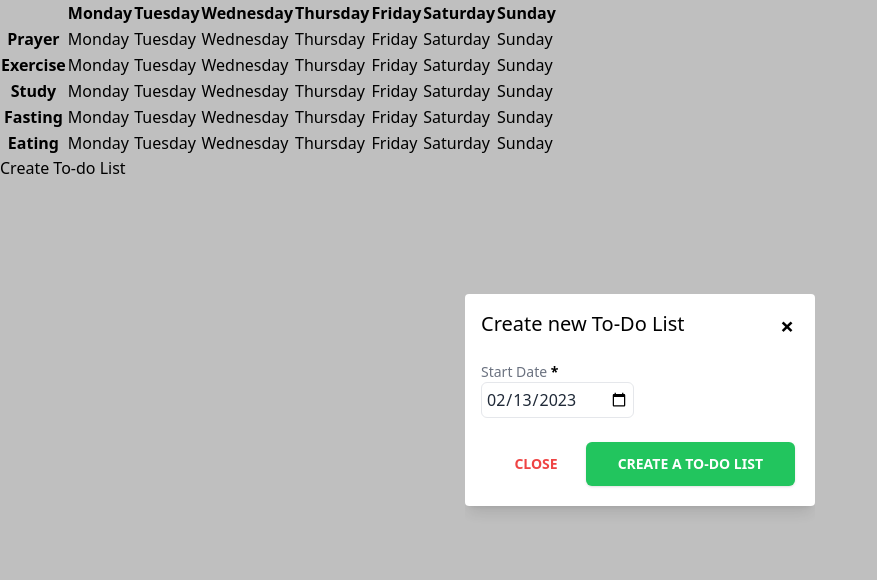
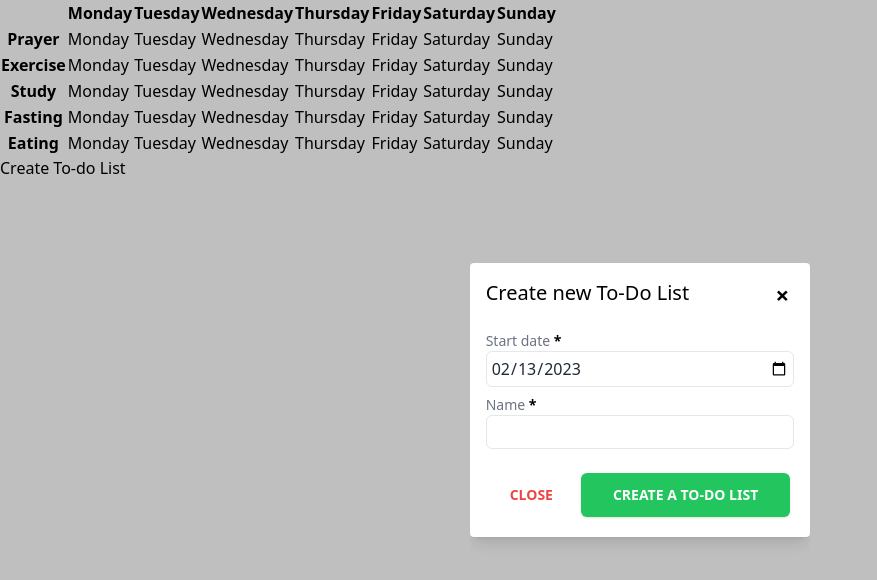
Before and after one commit to ahmed-srk/todo-app, a React (Create React App) app: page / in a window 1280 px wide. Both pictures are taken after a click on the button "Create To-do List". Shown: the top 580 px of the page, without its empty margins (0-877 px from the left). Built offline with nearby package versions, Linux system fonts and the light colour scheme.

Commit message:
created a custom form input
This custom form input will be used generally by any input when used in a form

```diff
--- a/src/AddListForm.js
+++ b/src/AddListForm.js
@@ -1,18 +1,31 @@
 import React from "react"
-import { styleClass } from "./FormComponents"
+import { CustomInput } from "./FormComponents"
 
-export function AddListForm({toDoList, setToDoList, errorMsg}){
-    function handleChange(event){
-        const {name, value} = event.target
-        setToDoList((prev) => ({...prev, [name]: value}))
+export function AddListForm({formValues, setFormValues, toDoList, setToDoList, errorMsg}){
+    function handleChange (event, index){
+        const { value } = event.target
+
+        setFormValues((prev) => {
+            return prev.map((item, itemIndex) => {
+                return itemIndex === index ? {...item, value: value} : {...item}
+            })
+        })
     }
 
     return(
         <form className=" grid grid-flow-row grid-cols-2 gap-x-3">
-            <div className=" col-start-1 col-span-1">
-                <h4 className=" text-sm font-light text-gray-500">Start Date <span className=" font-bold text-black">&#42;</span></h4>
-                <input className={` form-input ${styleClass}`} type="date" value={toDoList.startDate} name="startDate" onChange={handleChange} style={errorMsg.styleTextBox(toDoList.startDate)}/>
-                <p style={errorMsg.styleText}>{!toDoList.startDate && errorMsg.text}</p>
+            <div className=" col-span-2">
+                {
+                    formValues.map((obj, index) => (
+                        <CustomInput
+                            key = {index}
+                            objValue = {obj}
+                            onChange = {handleChange}
+                            index = {index}
+                            errorMsg = {obj.required && errorMsg}
+                        />
+                    ))
+                }
             </div>
         </form>
     )
--- a/src/AddToDoList.js
+++ b/src/AddToDoList.js
@@ -10,12 +10,17 @@ function AddToDoList(props){
         startDate: format(new Date(), 'yyyy-MM-dd'),
     })
 
+    const [formValues, setFormValues] = React.useState([
+        {label: "start date", type: "date", value: format(new Date(), 'yyyy-MM-dd'), required: true},
+        {label: "name", type: "text", value: "", required: true},
+    ]);
+
     const [error, setError] = React.useState(false)
     const { errorMsg } = checkErrorForm(error)
 
     function createToDoList(){
         for(const key in toDoList){
-            if(toDoList[key] === '' || toDoList[key] === isNaN){
+            if(!toDoList[key].length){
                 setError(true)
                 return
             }
@@ -24,6 +29,8 @@ function AddToDoList(props){
         props.setShowModal(false)
     }
 
+    console.log(toDoList.startDate.length)
+
     return(
         <div>
             {
@@ -31,7 +38,7 @@ function AddToDoList(props){
                     title = 'To-Do List'
                     setShowModal = {props.setShowModal}
                     createContent = {createToDoList}
-                    body = {<AddListForm toDoList={toDoList} setToDoList={setToDoList} errorMsg={errorMsg} />}
+                    body = {<AddListForm formValues={formValues} setFormValues={setFormValues} toDoList={toDoList} setToDoList={setToDoList} errorMsg={errorMsg} />}
                 />
             }
         </div>
--- a/src/CustomModal.js
+++ b/src/CustomModal.js
@@ -5,7 +5,7 @@ export default function CustomModal(props){
         <div>
             <div className=" flex justify-center items-center min-h-full max-w-fit m-auto overflow-y-auto overflow-x-hidden fixed inset-0 z-50 outline-none focus:outline-none">
                 <div className="relative w-auto flex items-center">
-                    <div className=" relative flex flex-col w-full p-4 space-y-6 bg-white rounded shadow-lg outline-none focus:outline-none">
+                    <div className=" relative flex flex-col w-full p-4 space-y-4 bg-white rounded shadow-lg outline-none focus:outline-none">
                         <Header title={`Create new ${props.title}`} setShowModal={props.setShowModal} />
                         <div className="relative flex-auto">{props.body}</div>
                         <Footer title={`Create A ${props.title}`} setShowModal={props.setShowModal} createContent={props.createContent} />
--- a/src/DisplayTable.js
+++ b/src/DisplayTable.js
@@ -15,14 +15,12 @@ export function DisplayTable(props){
             </thead>
             <tbody>
                 {
-                    dailyUpdate.map((activity, key) => {
-                        return (
-                            <tr key={key}>
-                                <th>{activity.actName[0].toUpperCase() + activity.actName.substring(1)}</th>
-                                {activity.dayUpdate.map((item, key) => <td key={key}>{item.dayOfWeek}</td> )}
-                            </tr>
-                        )
-                    })
+                    dailyUpdate.map((activity, key) =>
+                        <tr key={key}>
+                            <th>{activity.actName[0].toUpperCase() + activity.actName.substring(1)}</th>
+                            {activity.dayUpdate.map((item, key) => <td key={key}>{item.dayOfWeek}</td> )}
+                        </tr>
+                    )
                 }
             </tbody>
         </table>
--- a/src/FormComponents.js
+++ b/src/FormComponents.js
@@ -1,3 +1,23 @@
+const styleClass = `w-full p-1 text-gray-800 focus:ring-0 rounded-md border border-gray-200 focus:border-gray-400 hover:border-gray-300`
+
+function CustomInput({objValue, onChange, index, errorMsg}){
+    const { label, type, value } = objValue;
+
+    return (
+        <div className=" my-2">
+            <h4 className=" text-sm font-light text-gray-500">{label[0].toUpperCase() + label.substring(1)} <span className=" font-bold text-black">&#42;</span></h4>
+            <input
+                type = {type}
+                value = {value}
+                onChange = {(event) => onChange(event, index)}
+                className = {`form-input ${styleClass}`}
+                style = {errorMsg.styleTextBox(value)}
+            />
+            <p style={errorMsg.styleText}>{!value && errorMsg.text}</p>
+        </div>
+    )
+}
+
 function checkErrorForm(error){
     const errorMsg = {
         text: 'This field is required!',
@@ -15,6 +35,4 @@ function checkErrorForm(error){
     return { errorMsg }
 }
 
-const styleClass = `w-full p-1 text-gray-800 focus:ring-0 rounded-md border border-gray-200 focus:border-gray-400 hover:border-gray-300`
-
-export { checkErrorForm, styleClass }
+export { checkErrorForm, CustomInput, styleClass }
```
